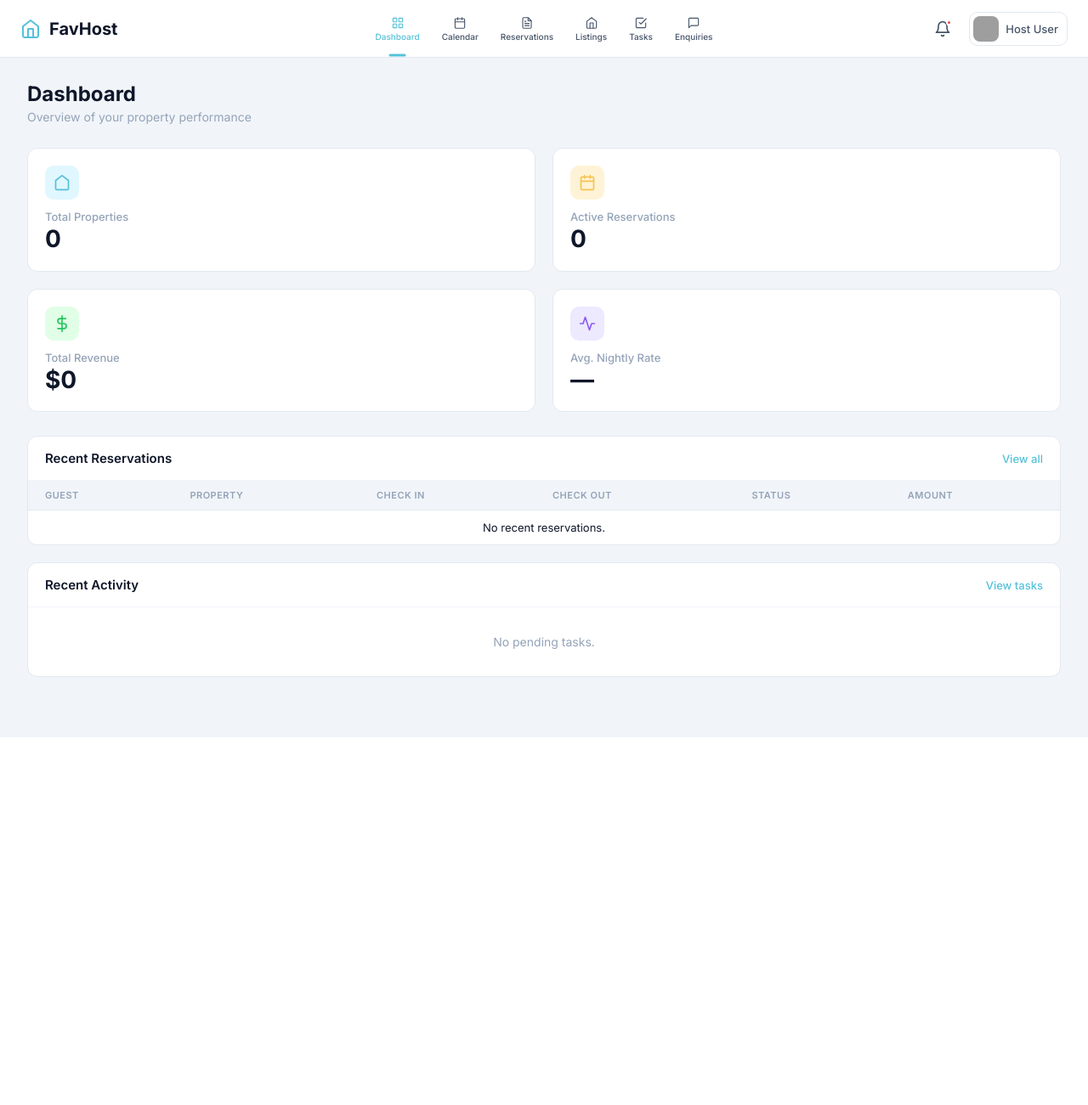
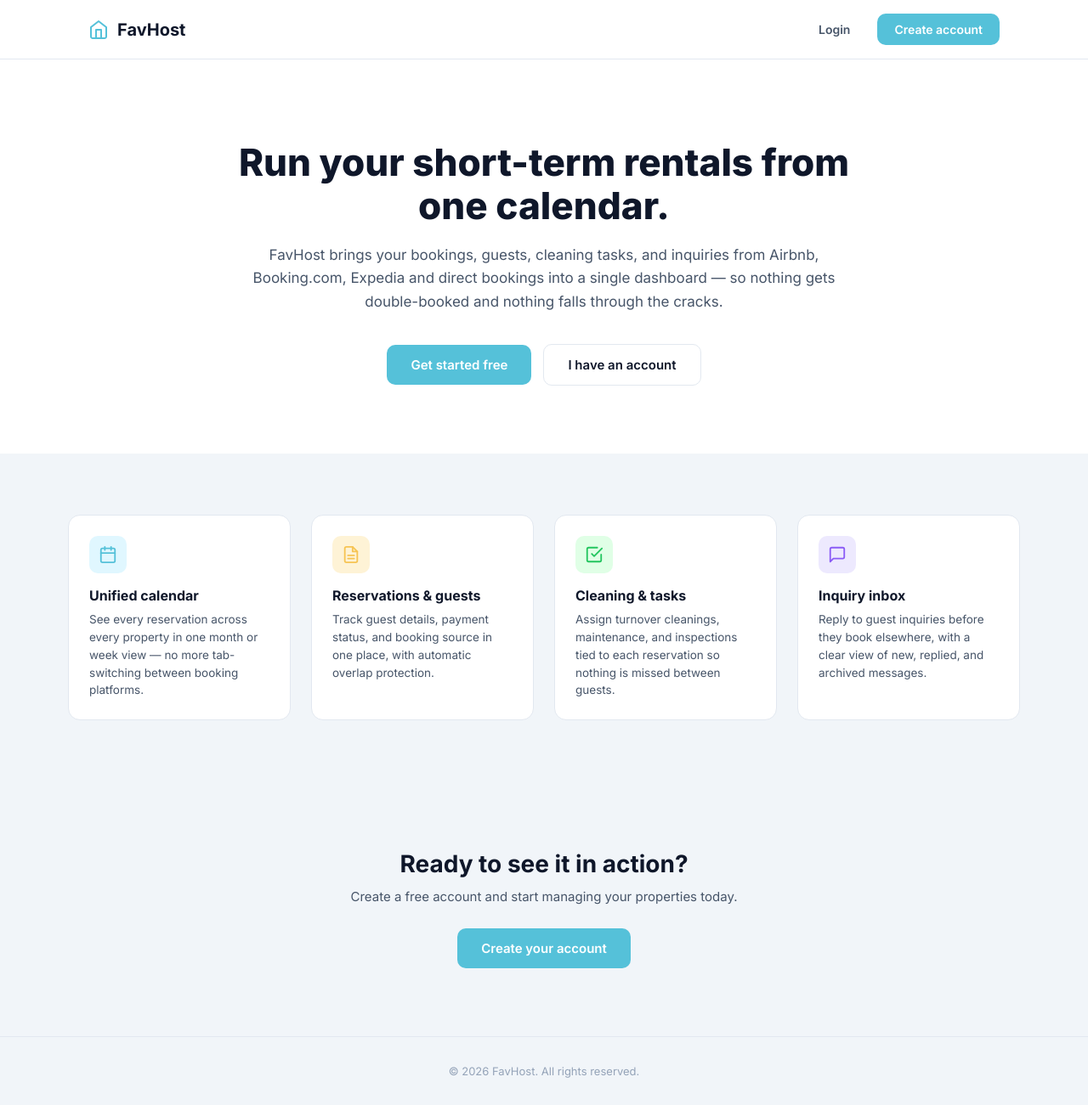
Before and after one commit to abhishekkumarwolf/demo_fav, a Django app: page / in a window 1280 px wide. Shown: the whole page at 85% size. Before the commit the page ends 868 px from the top, so only its background shows below. Run offline with Django 4.2, Linux system fonts and the light colour scheme; data that the repository does not hold is empty; grey boxes are pictures that could not be loaded.

Commit message:
added landing page to the platform

```diff
--- a/booking_dashboard/settings.py
+++ b/booking_dashboard/settings.py
@@ -91,3 +91,7 @@ MEDIA_URL = 'media/'
 MEDIA_ROOT = BASE_DIR / 'media'
 
 DEFAULT_AUTO_FIELD = 'django.db.models.BigAutoField'
+
+LOGIN_URL = 'login'
+LOGIN_REDIRECT_URL = 'index'
+LOGOUT_REDIRECT_URL = 'index'
--- a/properties/urls.py
+++ b/properties/urls.py
@@ -2,6 +2,11 @@ from django.urls import path
 from . import views
 
 urlpatterns = [
+    # Auth
+    path('login/', views.login_view, name='login'),
+    path('logout/', views.logout_view, name='logout'),
+    path('signup/', views.signup_view, name='signup'),
+
     # Pages
     path('', views.index, name='index'),
     path('calendar/', views.calendar_view, name='calendar'),
--- a/properties/views.py
+++ b/properties/views.py
@@ -1,32 +1,78 @@
 import json
 from datetime import date
-from django.shortcuts import render, get_object_or_404
+from django.shortcuts import render, redirect, get_object_or_404
 from django.http import JsonResponse
 from django.views.decorators.http import require_GET, require_POST
 from django.views.decorators.csrf import csrf_exempt
 from django.db.models import Q, Count, Prefetch
+from django.contrib.auth import login as auth_login, logout as auth_logout
+from django.contrib.auth.decorators import login_required
+from django.contrib.auth.forms import AuthenticationForm, UserCreationForm
 from .models import Property, Guest, Reservation, Task, Inquiry
 
 
 # ─── Page views ────────────────────────────────────────────────────────────────
 
 def index(request):
-    return render(request, 'index.html')
+    if request.user.is_authenticated:
+        return render(request, 'index.html')
+    return render(request, 'landing.html')
 
+@login_required
 def calendar_view(request):
     return render(request, 'calendar.html')
 
+@login_required
 def reservations_view(request):
     return render(request, 'reservations.html')
 
+@login_required
 def listings_view(request):
     return render(request, 'listings.html')
 
+@login_required
 def tasks_view(request):
     return render(request, 'tasks.html')
 
+@login_required
 def enquiries_view(request):
     return render(request, 'enquiries.html')
+
+
+# ─── Auth views ────────────────────────────────────────────────────────────────
+
+def login_view(request):
+    if request.user.is_authenticated:
+        return redirect('index')
+    if request.method == 'POST':
+        form = AuthenticationForm(request, data=request.POST)
+        if form.is_valid():
+            auth_login(request, form.get_user())
+            next_url = request.POST.get('next') or request.GET.get('next')
+            return redirect(next_url or 'index')
+    else:
+        form = AuthenticationForm()
+    return render(request, 'registration/login.html', {'form': form})
+
+
+def signup_view(request):
+    if request.user.is_authenticated:
+        return redirect('index')
+    if request.method == 'POST':
+        form = UserCreationForm(request.POST)
+        if form.is_valid():
+            user = form.save()
+            auth_login(request, user)
+            return redirect('index')
+    else:
+        form = UserCreationForm()
+    return render(request, 'registration/signup.html', {'form': form})
+
+
+@require_POST
+def logout_view(request):
+    auth_logout(request)
+    return redirect('index')
 
 
 # ─── Helpers ───────────────────────────────────────────────────────────────────
@@ -58,6 +104,7 @@ def _reservation_dict(r, include_property=False):
 
 # ─── Properties API ────────────────────────────────────────────────────────────
 
+@login_required
 @require_GET
 def api_properties(request):
     props = (
@@ -78,6 +125,7 @@ def api_properties(request):
     return JsonResponse(data, safe=False)
 
 
+@login_required
 @require_GET
 def api_property_detail(request, property_id):
     p = get_object_or_404(
@@ -100,6 +148,7 @@ def api_property_detail(request, property_id):
 
 # ─── Reservations API ──────────────────────────────────────────────────────────
 
+@login_required
 @require_GET
 def api_property_reservations(request, property_id):
     get_object_or_404(Property, id=property_id)
@@ -126,6 +175,7 @@ def api_property_reservations(request, property_id):
     return JsonResponse([_reservation_dict(r) for r in qs], safe=False)
 
 
+@login_required
 @require_GET
 def api_all_reservations(request):
     qs = (
@@ -146,6 +196,7 @@ def api_all_reservations(request):
     return JsonResponse([_reservation_dict(r, include_property=True) for r in qs], safe=False)
 
 
+@login_required
 @require_GET
 def api_reservation_detail(request, reservation_id):
     r = get_object_or_404(
@@ -157,6 +208,7 @@ def api_reservation_detail(request, reservation_id):
     return JsonResponse(d)
 
 
+@login_required
 @csrf_exempt
 @require_POST
 def api_create_reservation(request):
@@ -222,6 +274,7 @@ def api_create_reservation(request):
     return JsonResponse(d, status=201)
 
 
+@login_required
 @csrf_exempt
 def api_update_reservation(request, reservation_id):
     r = get_object_or_404(Reservation, id=reservation_id)
@@ -242,6 +295,7 @@ def api_update_reservation(request, reservation_id):
 
 # ─── Guests API ────────────────────────────────────────────────────────────────
 
+@login_required
 @require_GET
 def api_guests(request):
     guests = Guest.objects.all().order_by('first_name', 'last_name')
@@ -259,6 +313,7 @@ def api_guests(request):
 
 # ─── Tasks API ─────────────────────────────────────────────────────────────────
 
+@login_required
 @require_GET
 def api_tasks(request):
     qs = Task.objects.select_related('property', 'reservation__guest').order_by('due_date', '-priority')
@@ -286,6 +341,7 @@ def api_tasks(request):
     return JsonResponse(data, safe=False)
 
 
+@login_required
 @csrf_exempt
 def api_update_task(request, task_id):
     t = get_object_or_404(Task, id=task_id)
@@ -304,6 +360,7 @@ def api_update_task(request, task_id):
 
 # ─── Inquiries API ─────────────────────────────────────────────────────────────
 
+@login_required
 @require_GET
 def api_inquiries(request):
     qs = Inquiry.objects.select_related('property').order_by('-created_at')
@@ -323,6 +380,7 @@ def api_inquiries(request):
     return JsonResponse(data, safe=False)
 
 
+@login_required
 @csrf_exempt
 def api_update_inquiry(request, inquiry_id):
     i = get_object_or_404(Inquiry, id=inquiry_id)
@@ -340,6 +398,7 @@ def api_update_inquiry(request, inquiry_id):
 
 # ─── Dashboard stats API ───────────────────────────────────────────────────────
 
+@login_required
 @require_GET
 def api_dashboard_stats(request):
     from django.db.models import Avg
@@ -364,6 +423,7 @@ def api_dashboard_stats(request):
 
 # ─── Property Creation API ─────────────────────────────────────────────────────
 
+@login_required
 @csrf_exempt
 @require_POST
 def api_create_property(request):
@@ -420,6 +480,7 @@ def api_create_property(request):
 
 # ─── Deletion APIs ─────────────────────────────────────────────────────────────
 
+@login_required
 @csrf_exempt
 def api_delete_property(request, property_id):
     if request.method != 'DELETE':
@@ -429,6 +490,7 @@ def api_delete_property(request, property_id):
     return JsonResponse({'success': True})
 
 
+@login_required
 @csrf_exempt
 def api_delete_reservation(request, reservation_id):
     if request.method != 'DELETE':
--- a/static/css/style.css
+++ b/static/css/style.css
@@ -1479,3 +1479,243 @@ select.form-control { appearance: auto; cursor: pointer; }
 .week-date-num {
   color: #f4f4f5 !important;
 }
+
+/* LANDING PAGE */
+.landing-body {
+  background: var(--color-white);
+}
+
+.landing-header {
+  border-bottom: 1px solid var(--color-border);
+  position: sticky;
+  top: 0;
+  background: var(--color-white);
+  z-index: 10;
+}
+
+.landing-header-inner {
+  max-width: 1120px;
+  margin: 0 auto;
+  padding: 16px 24px;
+  display: flex;
+  align-items: center;
+  justify-content: space-between;
+}
+
+.landing-header-actions {
+  display: flex;
+  align-items: center;
+  gap: 12px;
+}
+
+.landing-btn {
+  display: inline-flex;
+  align-items: center;
+  justify-content: center;
+  padding: 10px 20px;
+  border-radius: 10px;
+  font-size: 14px;
+  font-weight: 600;
+  font-family: var(--font-family);
+  text-decoration: none;
+  cursor: pointer;
+  border: none;
+  transition: all 0.15s ease;
+}
+
+.landing-btn-lg { padding: 14px 28px; font-size: 15px; }
+
+.landing-btn-primary { background: var(--color-primary); color: white; }
+.landing-btn-primary:hover { background: var(--color-primary-dark); }
+
+.landing-btn-ghost { background: transparent; color: var(--color-text-secondary); }
+.landing-btn-ghost:hover { background: var(--color-bg); color: var(--color-text); }
+
+.landing-btn-outline { background: var(--color-white); color: var(--color-text); border: 1.5px solid var(--color-border); }
+.landing-btn-outline:hover { background: var(--color-bg); }
+
+.landing-hero {
+  padding: 96px 24px 80px;
+  text-align: center;
+}
+
+.landing-hero-inner {
+  max-width: 720px;
+  margin: 0 auto;
+}
+
+.landing-hero h1 {
+  font-size: 44px;
+  font-weight: 800;
+  line-height: 1.15;
+  color: var(--color-text);
+  margin: 0 0 20px;
+}
+
+.landing-hero-sub {
+  font-size: 17px;
+  line-height: 1.6;
+  color: var(--color-text-secondary);
+  margin: 0 0 36px;
+}
+
+.landing-hero-actions {
+  display: flex;
+  align-items: center;
+  justify-content: center;
+  gap: 14px;
+  flex-wrap: wrap;
+}
+
+.landing-features {
+  background: var(--color-bg);
+  padding: 72px 24px;
+}
+
+.landing-features-inner {
+  max-width: 1120px;
+  margin: 0 auto;
+  display: grid;
+  grid-template-columns: repeat(4, 1fr);
+  gap: 24px;
+}
+
+.landing-feature-card {
+  background: var(--color-white);
+  border: 1px solid var(--color-border);
+  border-radius: 14px;
+  padding: 24px;
+}
+
+.landing-feature-icon {
+  width: 44px;
+  height: 44px;
+  border-radius: 10px;
+  display: flex;
+  align-items: center;
+  justify-content: center;
+  margin-bottom: 16px;
+}
+
+.landing-feature-card h3 {
+  font-size: 16px;
+  font-weight: 700;
+  margin: 0 0 8px;
+  color: var(--color-text);
+}
+
+.landing-feature-card p {
+  font-size: 13.5px;
+  line-height: 1.55;
+  color: var(--color-text-secondary);
+  margin: 0;
+}
+
+.landing-cta {
+  padding: 80px 24px;
+  text-align: center;
+}
+
+.landing-cta-inner h2 {
+  font-size: 28px;
+  font-weight: 700;
+  margin: 0 0 12px;
+  color: var(--color-text);
+}
+
+.landing-cta-inner p {
+  font-size: 15px;
+  color: var(--color-text-secondary);
+  margin: 0 0 28px;
+}
+
+.landing-footer {
+  padding: 32px 24px;
+  text-align: center;
+  border-top: 1px solid var(--color-border);
+  color: var(--color-text-muted);
+  font-size: 13px;
+}
+
+@media (max-width: 900px) {
+  .landing-features-inner { grid-template-columns: repeat(2, 1fr); }
+  .landing-hero h1 { font-size: 32px; }
+}
+
+@media (max-width: 560px) {
+  .landing-features-inner { grid-template-columns: 1fr; }
+}
+
+/* AUTH PAGES (login / signup) */
+.auth-page {
+  min-height: 100vh;
+  display: flex;
+  align-items: center;
+  justify-content: center;
+  padding: 24px;
+  background: var(--color-bg);
+}
+
+.auth-card {
+  width: 100%;
+  max-width: 380px;
+  background: var(--color-white);
+  border: 1px solid var(--color-border);
+  border-radius: 16px;
+  padding: 36px 32px;
+}
+
+.auth-logo {
+  margin-bottom: 24px;
+}
+
+.auth-title {
+  font-size: 22px;
+  font-weight: 700;
+  color: var(--color-text);
+  margin: 0 0 6px;
+}
+
+.auth-subtitle {
+  font-size: 13.5px;
+  color: var(--color-text-secondary);
+  margin: 0 0 24px;
+}
+
+.auth-form {
+  display: flex;
+  flex-direction: column;
+  gap: 16px;
+}
+
+.auth-submit {
+  margin-top: 4px;
+  width: 100%;
+}
+
+.auth-field-error {
+  color: #dc2626;
+  font-size: 12.5px;
+  margin: 2px 0 0;
+}
+
+.auth-switch {
+  margin: 24px 0 0;
+  text-align: center;
+  font-size: 13.5px;
+  color: var(--color-text-secondary);
+}
+
+.auth-switch a {
+  color: var(--color-primary-dark);
+  font-weight: 600;
+  text-decoration: none;
+}
+
+.auth-switch a:hover {
+  text-decoration: underline;
+}
+
+.logout-form {
+  display: inline-flex;
+}
--- /dev/null
+++ b/templates/landing.html
@@ -0,0 +1,94 @@
+{% load static %}
+<!DOCTYPE html>
+<html lang="en">
+<head>
+  <meta charset="UTF-8">
+  <meta name="viewport" content="width=device-width, initial-scale=1.0">
+  <title>FavHost - Property Management, Simplified</title>
+  <link rel="preconnect" href="https://fonts.googleapis.com">
+  <link rel="preconnect" href="https://fonts.gstatic.com" crossorigin>
+  <link href="https://fonts.googleapis.com/css2?family=Inter:wght@400;500;600;700;800&display=swap" rel="stylesheet">
+  <link rel="stylesheet" href="{% static 'css/style.css' %}?v=1.1">
+</head>
+<body class="landing-body">
+
+  <header class="landing-header">
+    <div class="landing-header-inner">
+      <a href="{% url 'index' %}" class="logo">
+        <svg width="24" height="24" viewBox="0 0 24 24" fill="none" xmlns="http://www.w3.org/2000/svg">
+          <path d="M3 9L12 2L21 9V20C21 20.5304 20.7893 21.0391 20.4142 21.4142C20.0391 21.7893 19.5304 22 19 22H5C4.46957 22 3.96086 21.7893 3.58579 21.4142C3.21071 21.0391 3 20.5304 3 20V9Z" stroke="#55c1d9" stroke-width="2" stroke-linecap="round" stroke-linejoin="round"/>
+          <path d="M9 22V12H15V22" stroke="#55c1d9" stroke-width="2" stroke-linecap="round" stroke-linejoin="round"/>
+        </svg>
+        <span>FavHost</span>
+      </a>
+      <div class="landing-header-actions">
+        <a href="{% url 'login' %}" class="landing-btn landing-btn-ghost">Login</a>
+        <a href="{% url 'signup' %}" class="landing-btn landing-btn-primary">Create account</a>
+      </div>
+    </div>
+  </header>
+
+  <main>
+    <section class="landing-hero">
+      <div class="landing-hero-inner">
+        <h1>Run your short-term rentals from one calendar.</h1>
+        <p class="landing-hero-sub">
+          FavHost brings your bookings, guests, cleaning tasks, and inquiries from Airbnb, Booking.com,
+          Expedia and direct bookings into a single dashboard — so nothing gets double-booked and nothing
+          falls through the cracks.
+        </p>
+        <div class="landing-hero-actions">
+          <a href="{% url 'signup' %}" class="landing-btn landing-btn-primary landing-btn-lg">Get started free</a>
+          <a href="{% url 'login' %}" class="landing-btn landing-btn-outline landing-btn-lg">I have an account</a>
+        </div>
+      </div>
+    </section>
+
+    <section class="landing-features">
+      <div class="landing-features-inner">
+        <div class="landing-feature-card">
+          <div class="landing-feature-icon" style="background:#e0f7ff">
+            <svg width="22" height="22" viewBox="0 0 24 24" fill="none" stroke="#55c1d9" stroke-width="2" stroke-linecap="round" stroke-linejoin="round"><rect x="3" y="4" width="18" height="18" rx="2"/><line x1="16" y1="2" x2="16" y2="6"/><line x1="8" y1="2" x2="8" y2="6"/><line x1="3" y1="10" x2="21" y2="10"/></svg>
+          </div>
+          <h3>Unified calendar</h3>
+          <p>See every reservation across every property in one month or week view — no more tab-switching between booking platforms.</p>
+        </div>
+        <div class="landing-feature-card">
+          <div class="landing-feature-icon" style="background:#fef3d6">
+            <svg width="22" height="22" viewBox="0 0 24 24" fill="none" stroke="#f6c453" stroke-width="2" stroke-linecap="round" stroke-linejoin="round"><path d="M14 2H6a2 2 0 0 0-2 2v16a2 2 0 0 0 2 2h12a2 2 0 0 0 2-2V8z"/><polyline points="14 2 14 8 20 8"/><line x1="16" y1="13" x2="8" y2="13"/><line x1="16" y1="17" x2="8" y2="17"/></svg>
+          </div>
+          <h3>Reservations &amp; guests</h3>
+          <p>Track guest details, payment status, and booking source in one place, with automatic overlap protection.</p>
+        </div>
+        <div class="landing-feature-card">
+          <div class="landing-feature-icon" style="background:#e0ffe6">
+            <svg width="22" height="22" viewBox="0 0 24 24" fill="none" stroke="#22c55e" stroke-width="2" stroke-linecap="round" stroke-linejoin="round"><path d="M9 11l3 3L22 4"/><path d="M21 12v7a2 2 0 0 1-2 2H5a2 2 0 0 1-2-2V5a2 2 0 0 1 2-2h11"/></svg>
+          </div>
+          <h3>Cleaning &amp; tasks</h3>
+          <p>Assign turnover cleanings, maintenance, and inspections tied to each reservation so nothing is missed between guests.</p>
+        </div>
+        <div class="landing-feature-card">
+          <div class="landing-feature-icon" style="background:#ede9fe">
+            <svg width="22" height="22" viewBox="0 0 24 24" fill="none" stroke="#8b5cf6" stroke-width="2" stroke-linecap="round" stroke-linejoin="round"><path d="M21 15a2 2 0 0 1-2 2H7l-4 4V5a2 2 0 0 1 2-2h14a2 2 0 0 1 2 2z"/></svg>
+          </div>
+          <h3>Inquiry inbox</h3>
+          <p>Reply to guest inquiries before they book elsewhere, with a clear view of new, replied, and archived messages.</p>
+        </div>
+      </div>
+    </section>
+
+    <section class="landing-cta">
+      <div class="landing-cta-inner">
+        <h2>Ready to see it in action?</h2>
+        <p>Create a free account and start managing your properties today.</p>
+        <a href="{% url 'signup' %}" class="landing-btn landing-btn-primary landing-btn-lg">Create your account</a>
+      </div>
+    </section>
+  </main>
+
+  <footer class="landing-footer">
+    <p>&copy; {% now "Y" %} FavHost. All rights reserved.</p>
+  </footer>
+
+</body>
+</html>
--- a/templates/navbar.html
+++ b/templates/navbar.html
@@ -45,10 +45,16 @@
       </button>
       <button class="avatar-btn">
         <div class="avatar">
-          <img src="https://ui-avatars.com/api/?name=Host+User&background=55c1d9&color=fff&size=30" alt="Profile">
+          <img src="https://ui-avatars.com/api/?name={{ request.user.get_username|urlencode }}&background=55c1d9&color=fff&size=30" alt="Profile">
         </div>
-        <span>Host User</span>
+        <span>{{ request.user.get_full_name|default:request.user.get_username }}</span>
       </button>
+      <form method="post" action="{% url 'logout' %}" class="logout-form">
+        {% csrf_token %}
+        <button type="submit" class="notif-btn" title="Log out">
+          <svg width="18" height="18" viewBox="0 0 24 24" fill="none" stroke="currentColor" stroke-width="2" stroke-linecap="round" stroke-linejoin="round"><path d="M9 21H5a2 2 0 0 1-2-2V5a2 2 0 0 1 2-2h4"/><polyline points="16 17 21 12 16 7"/><line x1="21" y1="12" x2="9" y2="12"/></svg>
+        </button>
+      </form>
     </div>
   </div>
 </header>
```
Also changed, not shown: templates/registration/login.html (added, +50 -0 lines), templates/registration/signup.html (added, +56 -0 lines), 1 other file.
